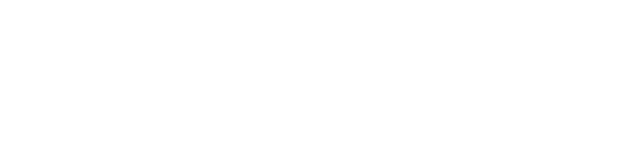
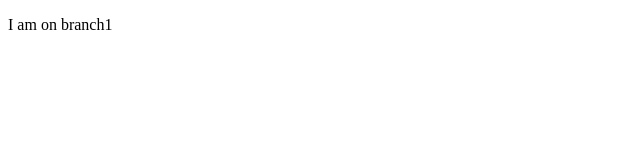
Before and after one commit to axa083/rps, a plain HTML site: page index.html in a window 1280 px wide. Shown: the whole page, without its empty margins (0-640 px from the left). Drawn offline with Linux system fonts and the light colour scheme.

Commit message:
change to branch1

```diff
--- a/index.html
+++ b/index.html
@@ -7,6 +7,6 @@
     <title>Document</title>
 </head>
 <body>
-
+    <p>I am on branch1</p>
 </body>
 </html>
```
